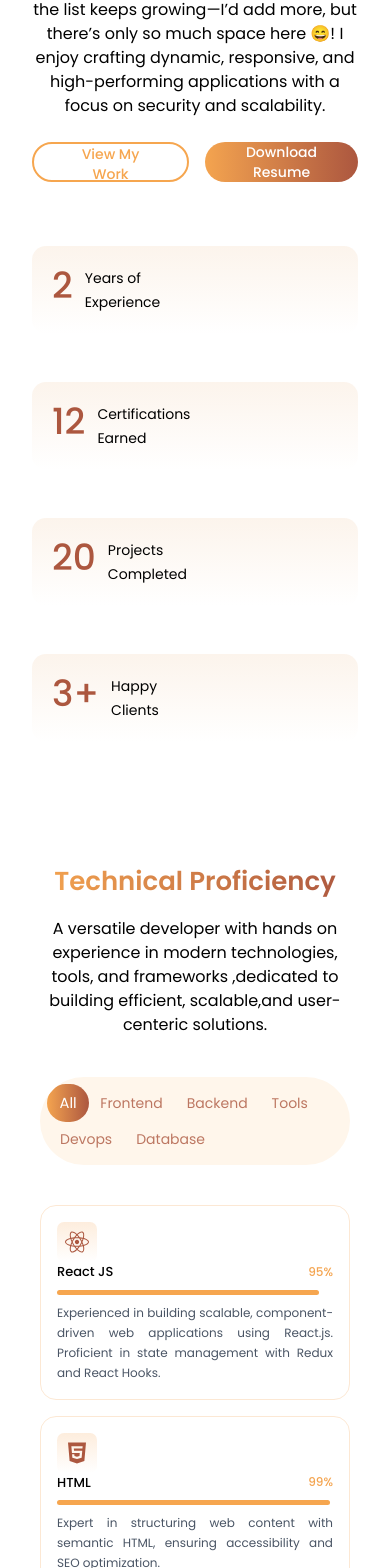
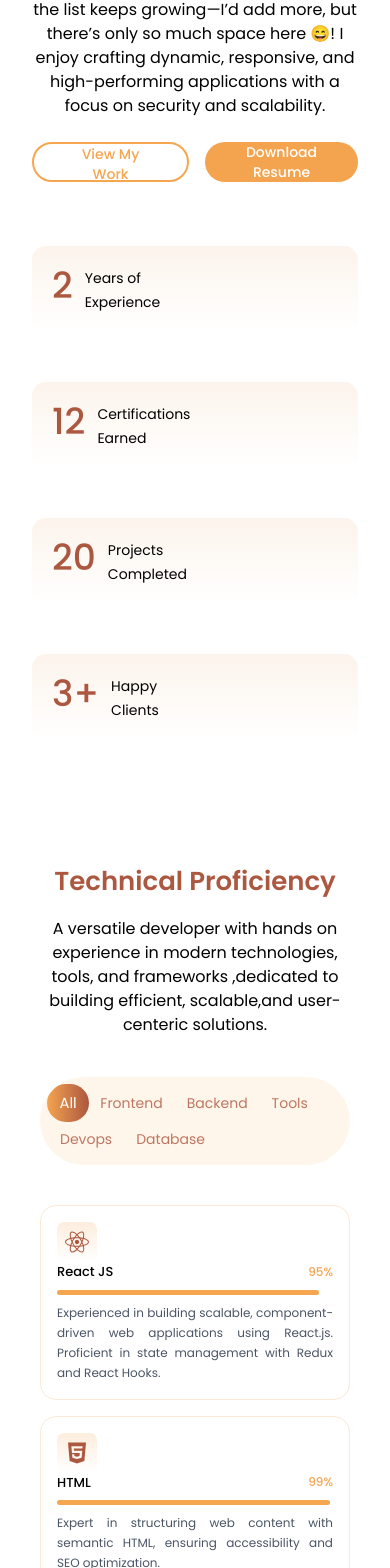
Before and after one commit to pavithraniperera/Portfolio, a React (Vite) app: page / in a window 390 px wide. Shown: the part 834-2402 px from the top of the page. Built offline with nearby package versions, Linux system fonts and the light colour scheme; a web font is replaced by a local one.

Commit message:
Update index.css

```diff
--- a/src/index.css
+++ b/src/index.css
@@ -46,9 +46,9 @@
     @apply transition-transform duration-300 ease-in-out transform hover:scale-105 hover:shadow-lg;
   }
 
-  .action-btn {
-    @apply h-10 md:h-12 text-sm md:text-[14px] font-medium text-white bg-gradient-to-r from-[#f4a44f] to-[#ac573f]
-             px-8 lg:px-10 rounded-[71px];
+   .action-btn {
+    @apply h-10 md:h-12 text-sm md:text-[14px] font-medium text-white sm:bg-gradient-to-r from-[#f4a44f] to-[#ac573f]
+             px-8 lg:px-10 rounded-[71px] bg-[#f4a44f];
   }
 
   .icon-img {
@@ -59,8 +59,9 @@
     @apply w-[320px] md:w-[370px] h-[350px] md:h-[428px] md:rotate-[5.75deg]
      md:transition-transform md:duration-300 md:ease-in-out hover:scale-105 md:hover:rotate-[3deg]  mx-auto md:mx-0;
   }
-  .section-title {
-    @apply text-[26px] font-semibold  text-center bg-gradient-to-r from-[#f4a44f] to-[#ac573f] bg-clip-text text-transparent;
+   .section-title {
+    @apply text-[26px] font-semibold  text-center sm:bg-gradient-to-r from-[#f4a44f] to-[#ac573f] bg-clip-text text-transparent
+     bg-[#ac573f];
   }
   .custom-scrollbar::-webkit-scrollbar {
     width: 8px; /* Adjust scrollbar width */
```
